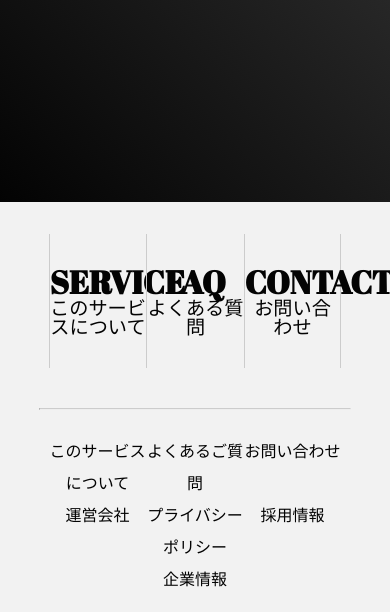
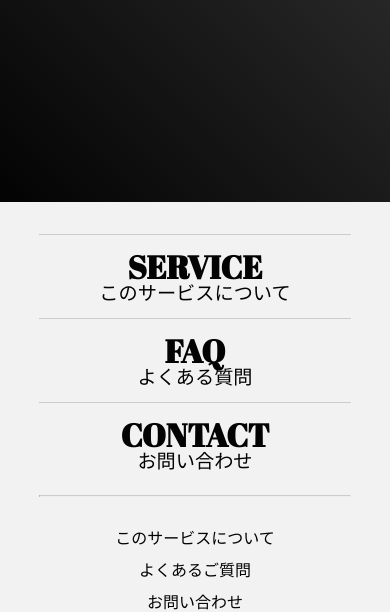
Before and after one commit to YNUFes-tech/training-materials, a plain HTML site: page FooterComponent/index.html in a window 390 px wide. Shown: the part 1898-2510 px from the top of the page. Drawn offline with Linux system fonts and the light colour scheme.

Commit message:
make FooterComponent responsive

```diff
--- a/FooterComponent/css/style.css
+++ b/FooterComponent/css/style.css
@@ -3,7 +3,7 @@
   box-sizing: border-box;
 }
 body {
-  font-family: 'Noto Sans JP', sans-serif;
+  font-family: "Noto Sans JP", sans-serif;
 }
 a {
   text-decoration: none;
@@ -23,13 +23,16 @@ a {
 }
 .footer {
   background-color: #f2f2f2;
+  height: fit-content;
   .footer-upper {
     display: flex;
+    justify-content: center;
+    align-items: center;
     width: 100svw;
-    padding: 2em 12.5%;
+    padding: 2em 0;
 
     .footer-upper-link {
-      width: 25svw;
+      width: max(25svw, 20em);
       text-align: center;
       border-left: 1px solid #cccccc;
       cursor: pointer;
@@ -44,15 +47,33 @@ a {
       &:hover {
         color: rgb(95, 245, 245);
       }
-      .upper-link-wrapper {
+      .link-text-wrapper {
         padding: 2em 0;
         .upper-link-title {
           font-size: 2rem;
           font-weight: bold;
-          font-family: 'Abril Fatface', cursive;
+          font-family: "Abril Fatface", cursive;
         }
         .upper-link-description {
           font-size: 1.2rem;
+        }
+      }
+    }
+    @media screen and (max-width: 48em) {
+      flex-direction: column;
+      padding: 2em 0 0;
+
+      .footer-upper-link {
+        border-left: none;
+        border-top: 1px solid #cccccc;
+        width: 80%;
+
+        &:last-child {
+          border-right: none;
+        }
+
+        .link-text-wrapper {
+          padding: 1em 0 1em;
         }
       }
     }
@@ -64,7 +85,7 @@ a {
       flex-wrap: wrap;
       padding: 1em 12.5svw;
       .footer-link-item {
-        width: 25svw;
+        width: max(25svw, 10em);
         text-align: center;
         line-height: 2em;
       }
--- a/FooterComponent/index.html
+++ b/FooterComponent/index.html
@@ -18,19 +18,19 @@
     <footer class="footer">
       <div class="footer-upper">
         <a class="footer-upper-link" href="/service">
-          <div class="upper-link-wrapper">
+          <div class="link-text-wrapper">
             <p class="upper-link-title">SERVICE</p>
             <p class="upper-link-description">このサービスについて</p>
           </div>
         </a>
         <a class="footer-upper-link" href="/faq">
-          <div class="upper-link-wrapper">
+          <div class="link-text-wrapper">
             <p class="upper-link-title">FAQ</p>
             <p class="upper-link-description">よくある質問</p>
           </div>
         </a>
         <a class="footer-upper-link" href="/contact">
-          <div class="upper-link-wrapper">
+          <div class="link-text-wrapper">
             <p class="upper-link-title">CONTACT</p>
             <p class="upper-link-description">お問い合わせ</p>
           </div>
```
